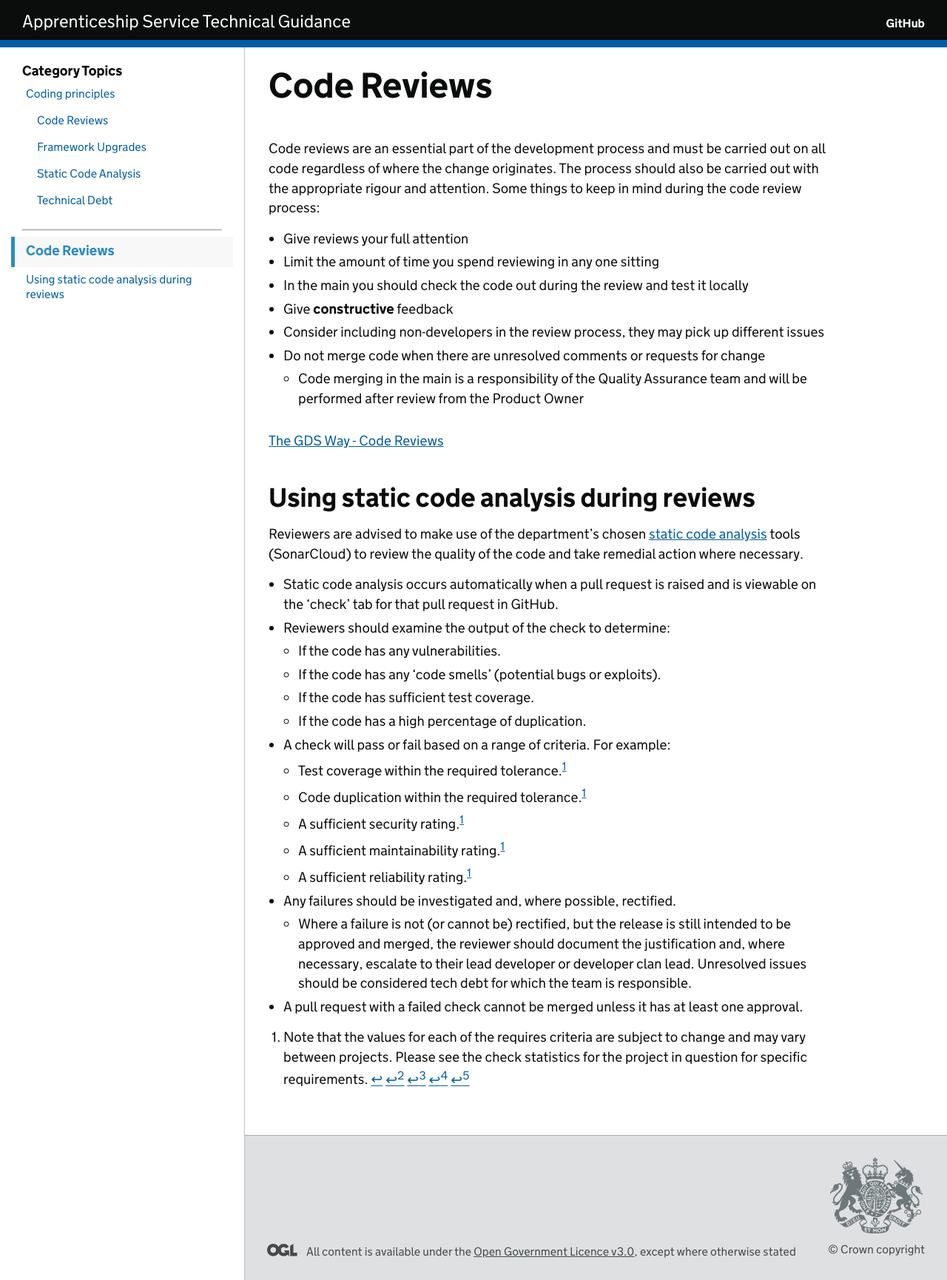
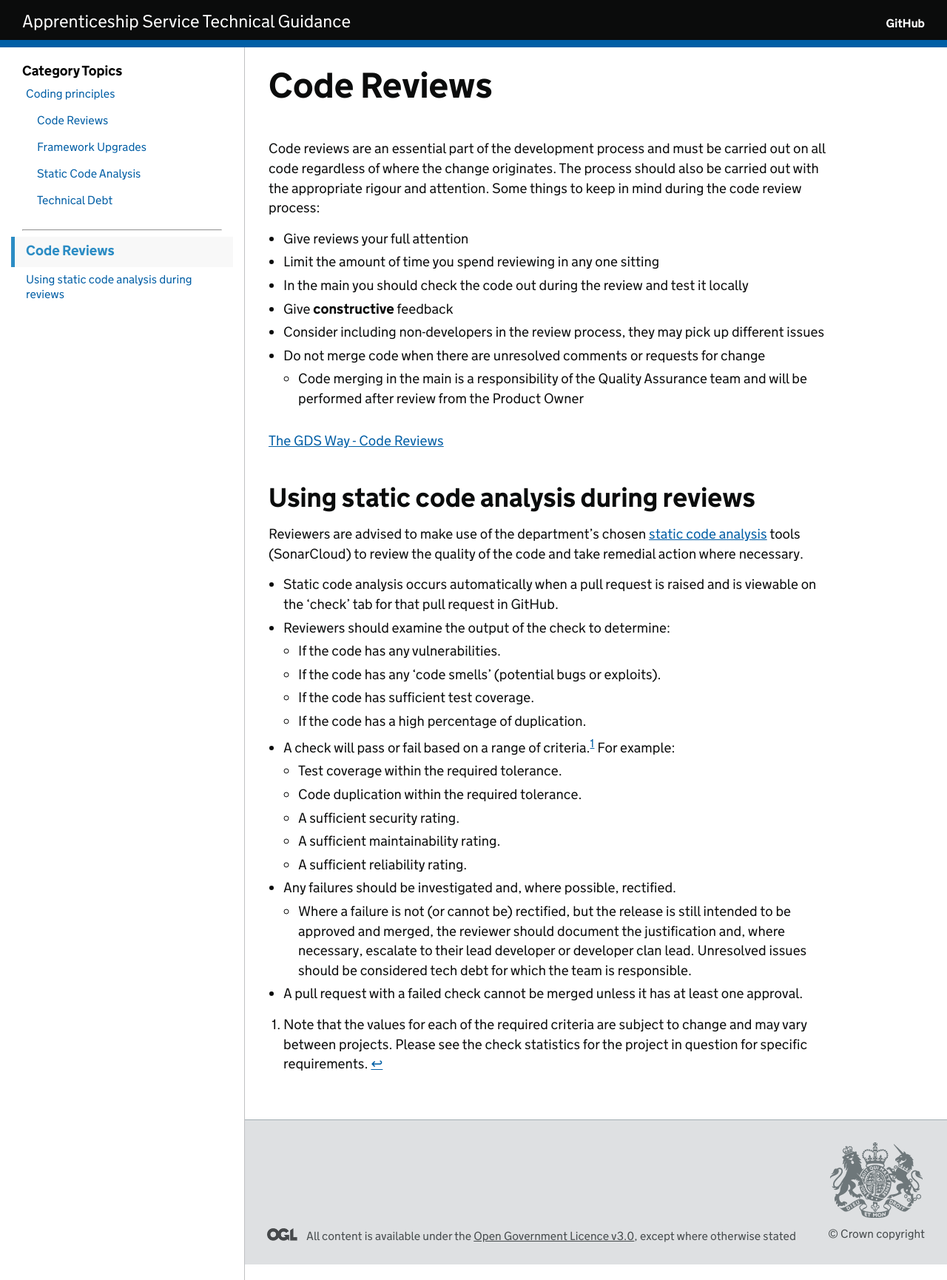
Before and after one commit to SkillsFundingAgency/das-technical-guidance, a Jekyll site: the page built from collections/_development/code-reviews.md, in a window 1280 px wide. Shown: the whole page at 74% size. Built offline with Jekyll 4.4.1, drawn with Linux system fonts in a browser that asks for light colours.

Commit message:
Simplified footnote reference. Fixed a typo.

```diff
--- a/collections/_development/code-reviews.md
+++ b/collections/_development/code-reviews.md
@@ -28,14 +28,14 @@ Reviewers are advised to make use of the department's chosen [static code analys
   - If the code has any 'code smells' (potential bugs or exploits).
   - If the code has sufficient test coverage.
   - If the code has a high percentage of duplication.
-- A check will pass or fail based on a range of criteria. For example:
-  - Test coverage within the required tolerance.[^1]
-  - Code duplication within the required tolerance.[^1]
-  - A sufficient security rating.[^1]
-  - A sufficient maintainability rating.[^1]
-  - A sufficient reliability rating.[^1]
+- A check will pass or fail based on a range of criteria.[^1] For example:
+  - Test coverage within the required tolerance.
+  - Code duplication within the required tolerance.
+  - A sufficient security rating.
+  - A sufficient maintainability rating.
+  - A sufficient reliability rating.
 - Any failures should be investigated and, where possible, rectified.
   - Where a failure is not (or cannot be) rectified, but the release is still intended to be approved and merged, the reviewer should document the justification and, where necessary, escalate to their lead developer or developer clan lead. Unresolved issues should be considered tech debt for which the team is responsible.
 - A pull request with a failed check cannot be merged unless it has at least one approval.
 
-[^1]: Note that the values for each of the requires criteria are subject to change and may vary between projects. Please see the check statistics for the project in question for specific requirements.
+[^1]: Note that the values for each of the required criteria are subject to change and may vary between projects. Please see the check statistics for the project in question for specific requirements.
```
